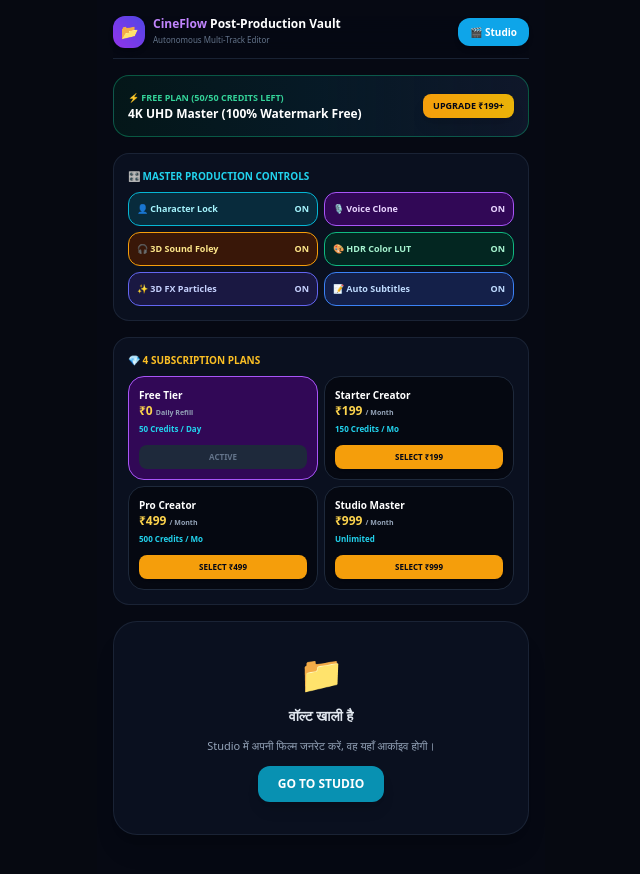
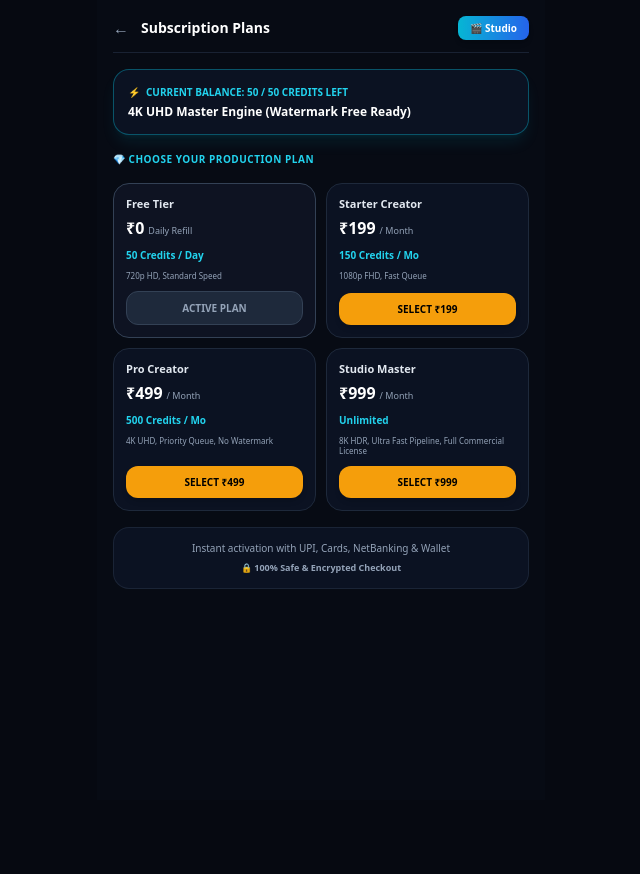
Before and after one commit to deepbhauak-wq/cineflow-ai, a Next.js app: page /vault in a window 1280 px wide. Shown: the top 874 px of the page, without its empty margins (319-959 px from the left). After the commit the page ends 800 px from the top, so only its background shows below. Built offline with nearby package versions, Linux system fonts and the light colour scheme.

Commit message:
Refactor VaultPage to SubscriptionPlansPage

```diff
--- a/app/vault/page.jsx
+++ b/app/vault/page.jsx
@@ -1,307 +1,135 @@
 "use client";
-import React, { useState, useEffect } from "react";
+import React, { useState } from "react";
 import Link from "next/link";
 
-export default function VaultPage() {
-  const [mounted, setMounted] = useState(false);
-  const [credits, setCredits] = useState(50);
-  const [userPlan, setUserPlan] = useState("Free");
-  const [showPaymentModal, setShowPaymentModal] = useState(false);
-  const [selectedPlanToBuy, setSelectedPlanToBuy] = useState(null);
-  const [payMethod, setPayMethod] = useState("upi");
-  const [statusMsg, setStatusMsg] = useState("");
-
-  const [characterLock, setCharacterLock] = useState(true);
-  const [voiceClone, setVoiceClone] = useState(true);
-  const [autoFoley, setAutoFoley] = useState(true);
-  const [hdrGrade, setHdrGrade] = useState(true);
-  const [anim3D, setAnim3D] = useState(true);
-  const [autoSubtitles, setAutoSubtitles] = useState(true);
-
-  const [vaultProjects, setVaultProjects] = useState([]);
-  const [selectedVaultProj, setSelectedVaultProj] = useState(null);
+export default function SubscriptionPlansPage() {
+  const [selectedPlan, setSelectedPlan] = useState("Free");
 
   const plans = [
     {
-      id: "Free",
       name: "Free Tier",
       price: "₹0",
       period: "Daily Refill",
       credits: "50 Credits / Day",
-      quality: "720p HD",
-      badge: "Active"
+      features: "720p HD, Standard Speed",
+      btnText: "Active Plan",
+      active: true,
+      color: "border-slate-700 bg-[#0e1322]"
     },
     {
-      id: "Starter",
       name: "Starter Creator",
       price: "₹199",
       period: "/ Month",
       credits: "150 Credits / Mo",
-      quality: "1080p Full HD",
-      badge: "Popular"
+      features: "1080p FHD, Fast Queue",
+      btnText: "Select ₹199",
+      active: false,
+      color: "border-slate-800 bg-[#0b1222]"
     },
     {
-      id: "Pro",
       name: "Pro Creator",
       price: "₹499",
       period: "/ Month",
       credits: "500 Credits / Mo",
-      quality: "4K UHD Clean",
-      badge: "Best Value ⭐"
+      features: "4K UHD, Priority Queue, No Watermark",
+      btnText: "Select ₹499",
+      active: false,
+      color: "border-slate-800 bg-[#0b1222]"
     },
     {
-      id: "Studio",
       name: "Studio Master",
       price: "₹999",
       period: "/ Month",
       credits: "Unlimited",
-      quality: "4K Cinema HDR",
-      badge: "Full Power 🚀"
+      features: "8K HDR, Ultra Fast Pipeline, Full Commercial License",
+      btnText: "Select ₹999",
+      active: false,
+      color: "border-slate-800 bg-[#0b1222]"
     }
   ];
 
-  useEffect(() => {
-    setMounted(true);
-    const lastDate = localStorage.getItem("cf_last_login_date");
-    const today = new Date().toDateString();
-
-    if (lastDate !== today) {
-      setCredits(50);
-      localStorage.setItem("cf_last_login_date", today);
-      localStorage.setItem("cf_free_credits", "50");
-    } else {
-      const savedCredits = localStorage.getItem("cf_free_credits");
-      setCredits(savedCredits !== null ? parseInt(savedCredits, 10) : 50);
-    }
-
-    const savedPlan = localStorage.getItem("cf_user_plan") || "Free";
-    setUserPlan(savedPlan);
-
-    try {
-      const saved = JSON.parse(localStorage.getItem("cf_master_archive") || "[]");
-      setVaultProjects(saved);
-      if (saved.length > 0) setSelectedVaultProj(saved[0]);
-    } catch (e) {
-      setVaultProjects([]);
-    }
-  }, []);
-
-  const notify = (msg) => {
-    setStatusMsg(msg);
-    setTimeout(() => setStatusMsg(""), 2200);
-  };
-
-  const handlePlanPurchase = (plan) => {
-    if (plan.id === "Free") {
-      notify("ℹ️ You are already on the 50 Daily Free credits plan.");
-      return;
-    }
-    setSelectedPlanToBuy(plan);
-    setShowPaymentModal(true);
-  };
-
-  const completePayment = () => {
-    if (!selectedPlanToBuy) return;
-    setUserPlan(selectedPlanToBuy.id);
-    localStorage.setItem("cf_user_plan", selectedPlanToBuy.id);
-    setShowPaymentModal(false);
-    notify(`🎉 Success! Upgraded to ${selectedPlanToBuy.name}!`);
-  };
-
-  if (!mounted) return null;
-
   return (
-    <div className="min-h-screen bg-[#060913] text-slate-100 p-4 pb-28 max-w-md mx-auto space-y-4 font-sans text-xs">
-      {/* Top Header */}
-      <header className="flex justify-between items-center border-b border-slate-800/80 pb-2.5 sticky top-0 bg-[#060913]/95 backdrop-blur-md z-40">
-        <div className="flex items-center gap-2">
-          <div className="w-8 h-8 rounded-xl bg-gradient-to-tr from-purple-600 to-indigo-600 flex items-center justify-center text-sm font-black shadow-md">
-            📂
-          </div>
-          <div>
-            <h1 className="text-xs font-black text-purple-400">
-              CineFlow <span className="text-white">Post-Production Vault</span>
-            </h1>
-            <p className="text-[8px] text-slate-500">Autonomous Multi-Track Editor</p>
-          </div>
+    <div className="min-h-screen bg-[#070b14] text-white font-sans text-xs p-4 pb-12 max-w-md mx-auto space-y-4 select-none">
+      {/* Header */}
+      <div className="flex items-center justify-between border-b border-slate-800/80 pb-3">
+        <div className="flex items-center gap-3">
+          <Link href="/" className="text-base text-slate-400 hover:text-white">
+            ←
+          </Link>
+          <h1 className="text-sm font-bold text-white">Subscription Plans</h1>
         </div>
         <Link
           href="/"
-          className="px-3 py-1.5 rounded-xl font-black text-[10px] bg-[#0ea5e9] hover:bg-[#0284c7] text-white transition flex items-center gap-1 shadow-md"
+          className="text-[10px] bg-gradient-to-r from-cyan-500 to-blue-600 px-3 py-1 rounded-lg font-bold shadow-md"
         >
           🎬 Studio
         </Link>
-      </header>
-
-      {statusMsg && (
-        <div className="bg-cyan-950/90 border border-cyan-500 text-cyan-300 p-2 rounded-xl text-center font-bold text-xs shadow-lg">
-          {statusMsg}
-        </div>
-      )}
-
-      {/* Plan Status Banner (50 Credits Updated) */}
-      <div className="bg-gradient-to-r from-emerald-950/40 via-cyan-950/40 to-slate-900 border border-emerald-500/40 p-3.5 rounded-2xl flex justify-between items-center">
-        <div>
-          <span className="text-[9px] font-black text-emerald-400 block uppercase">
-            ⚡ FREE PLAN ({credits}/50 CREDITS LEFT)
-          </span>
-          <h3 className="text-xs font-black text-white">4K UHD Master (100% Watermark Free)</h3>
-        </div>
-        <button
-          onClick={() => {
-            const el = document.getElementById("sub-plans");
-            if (el) el.scrollIntoView({ behavior: "smooth" });
-          }}
-          className="bg-gradient-to-r from-amber-500 to-yellow-500 text-slate-950 font-black px-2.5 py-1 rounded-lg text-[9px] uppercase shadow-lg"
-        >
-          Upgrade ₹199+
-        </button>
       </div>
 
-      {/* Master Production Controls */}
-      <div className="bg-[#0a101f] border border-slate-800/80 p-3.5 rounded-2xl space-y-2">
-        <span className="font-black text-cyan-400 text-[10px] block uppercase">🎛️ Master Production Controls</span>
-        <div className="grid grid-cols-2 gap-1.5">
-          <button
-            onClick={() => setCharacterLock(!characterLock)}
-            className={`p-2 rounded-xl border text-left font-bold text-[9px] flex justify-between items-center ${
-              characterLock ? "bg-cyan-950/80 border-cyan-500 text-cyan-200" : "bg-[#050811] border-slate-800 text-slate-500"
-            }`}
-          >
-            <span>👤 Character Lock</span>
-            <span>{characterLock ? "ON" : "OFF"}</span>
-          </button>
-
-          <button
-            onClick={() => setVoiceClone(!voiceClone)}
-            className={`p-2 rounded-xl border text-left font-bold text-[9px] flex justify-between items-center ${
-              voiceClone ? "bg-purple-950/80 border-purple-500 text-purple-200" : "bg-[#050811] border-slate-800 text-slate-500"
-            }`}
-          >
-            <span>🎙️ Voice Clone</span>
-            <span>{voiceClone ? "ON" : "OFF"}</span>
-          </button>
-
-          <button
-            onClick={() => setAutoFoley(!autoFoley)}
-            className={`p-2 rounded-xl border text-left font-bold text-[9px] flex justify-between items-center ${
-              autoFoley ? "bg-amber-950/80 border-amber-500 text-amber-200" : "bg-[#050811] border-slate-800 text-slate-500"
-            }`}
-          >
-            <span>🎧 3D Sound Foley</span>
-            <span>{autoFoley ? "ON" : "OFF"}</span>
-          </button>
-
-          <button
-            onClick={() => setHdrGrade(!hdrGrade)}
-            className={`p-2 rounded-xl border text-left font-bold text-[9px] flex justify-between items-center ${
-              hdrGrade ? "bg-emerald-950/80 border-emerald-500 text-emerald-200" : "bg-[#050811] border-slate-800 text-slate-500"
-            }`}
-          >
-            <span>🎨 HDR Color LUT</span>
-            <span>{hdrGrade ? "ON" : "OFF"}</span>
-          </button>
-
-          <button
-            onClick={() => setAnim3D(!anim3D)}
-            className={`p-2 rounded-xl border text-left font-bold text-[9px] flex justify-between items-center ${
-              anim3D ? "bg-indigo-950/80 border-indigo-500 text-indigo-200" : "bg-[#050811] border-slate-800 text-slate-500"
-            }`}
-          >
-            <span>✨ 3D FX Particles</span>
-            <span>{anim3D ? "ON" : "OFF"}</span>
-          </button>
-
-          <button
-            onClick={() => setAutoSubtitles(!autoSubtitles)}
-            className={`p-2 rounded-xl border text-left font-bold text-[9px] flex justify-between items-center ${
-              autoSubtitles ? "bg-blue-950/80 border-blue-500 text-blue-200" : "bg-[#050811] border-slate-800 text-slate-500"
-            }`}
-          >
-            <span>📝 Auto Subtitles</span>
-            <span>{autoSubtitles ? "ON" : "OFF"}</span>
-          </button>
+      {/* Current Active Plan Top Banner */}
+      <div className="bg-[#0b1222] border border-cyan-500/40 rounded-2xl p-3.5 space-y-1 shadow-lg shadow-cyan-500/10">
+        <div className="text-[10px] text-cyan-400 font-bold flex items-center gap-1.5">
+          <span>⚡</span> CURRENT BALANCE: 50 / 50 CREDITS LEFT
+        </div>
+        <div className="text-xs font-black text-white">
+          4K UHD Master Engine (Watermark Free Ready)
         </div>
       </div>
 
-      {/* 4 Subscription Plans Section */}
-      <div id="sub-plans" className="bg-[#0a101f] border border-slate-800/80 p-3.5 rounded-2xl space-y-2">
-        <span className="font-black text-amber-400 text-[10px] block uppercase">💎 4 Subscription Plans</span>
-        <div className="grid grid-cols-2 gap-1.5">
+      <div className="text-[10px] font-bold text-cyan-400 tracking-wider uppercase">
+        💎 Choose Your Production Plan
+      </div>
+
+      {/* 4 Subscription Plans Grid */}
+      <div className="grid grid-cols-2 gap-2.5">
         {plans.map((p) => (
           <div
-              key={p.id}
-              className={`p-2.5 rounded-2xl border flex flex-col justify-between ${
-                userPlan === p.id ? "bg-purple-950/80 border-purple-500" : "bg-[#050811] border-slate-800"
+            key={p.name}
+            onClick={() => setSelectedPlan(p.name)}
+            className={`p-3 rounded-2xl border flex flex-col justify-between space-y-2.5 cursor-pointer transition ${
+              selectedPlan === p.name
+                ? "border-cyan-500 bg-[#0d2238] shadow-lg shadow-cyan-500/10"
+                : p.color
             }`}
           >
-              <div>
-                <span className="font-bold text-[10px] text-white block">{p.name}</span>
-                <span className="text-amber-300 font-bold text-xs">{p.price} <span className="text-[7px] text-slate-400">{p.period}</span></span>
-                <span className="text-cyan-400 font-bold text-[8px] block">{p.credits}</span>
+            <div className="space-y-1">
+              <div className="text-[11px] font-bold text-slate-200">{p.name}</div>
+              <div className="text-base font-black text-white">
+                {p.price}
+                <span className="text-[9px] font-normal text-slate-400 ml-1">
+                  {p.period}
+                </span>
               </div>
+              <div className="text-[10px] font-semibold text-cyan-400">
+                {p.credits}
+              </div>
+              <div className="text-[8px] text-slate-400 leading-tight pt-1">
+                {p.features}
+              </div>
+            </div>
+
             <button
-                onClick={() => handlePlanPurchase(p)}
-                disabled={userPlan === p.id}
-                className={`w-full mt-2 py-1 rounded-lg font-bold text-[8px] uppercase ${
-                  userPlan === p.id ? "bg-slate-800 text-slate-500" : "bg-amber-500 text-slate-950 shadow"
+              className={`w-full py-2 rounded-xl text-[10px] font-black uppercase transition ${
+                p.active
+                  ? "bg-slate-800 text-slate-400 border border-slate-700 cursor-default"
+                  : "bg-[#f59e0b] hover:bg-[#d97706] text-black shadow-md active:scale-95"
               }`}
             >
-                {userPlan === p.id ? "Active" : `Select ${p.price}`}
+              {p.btnText}
             </button>
           </div>
         ))}
       </div>
+
+      {/* Payment Methods Info Footer */}
+      <div className="bg-[#0b1222] border border-slate-800/80 rounded-2xl p-3 text-center space-y-1">
+        <div className="text-[10px] text-slate-400 font-medium">
+          Instant activation with UPI, Cards, NetBanking & Wallet
         </div>
-
-      {/* Vault Empty State */}
-      <div className="bg-[#0a101f] border border-slate-800/80 p-8 rounded-3xl text-center space-y-3 shadow-xl">
-        <div className="text-4xl">📁</div>
-        <h3 className="text-sm font-bold text-slate-200">वॉल्ट खाली है</h3>
-        <p className="text-[11px] text-slate-400">Studio में अपनी फिल्म जनरेट करें, वह यहाँ आर्काइव होगी।</p>
-        <Link
-          href="/"
-          className="inline-block py-2.5 px-5 bg-cyan-600 rounded-xl text-xs font-bold text-white uppercase shadow-lg"
-        >
-          Go to Studio
-        </Link>
-      </div>
-
-      {/* Payment Modal */}
-      {showPaymentModal && selectedPlanToBuy && (
-        <div className="fixed inset-0 bg-black/85 backdrop-blur-md z-50 flex items-center justify-center p-4">
-          <div className="bg-[#0a101f] border border-slate-800 w-full max-w-sm rounded-3xl p-4 space-y-3">
-            <div className="flex justify-between items-center border-b border-slate-800 pb-2">
-              <h3 className="font-bold text-white text-xs">{selectedPlanToBuy.name} ({selectedPlanToBuy.price})</h3>
-              <button onClick={() => setShowPaymentModal(false)} className="text-slate-400 font-bold">✕</button>
-            </div>
-            <div className="grid grid-cols-3 gap-1">
-              {[{ id: "upi", label: "📱 UPI" }, { id: "card", label: "💳 Cards" }, { id: "net", label: "🏦 Bank" }].map((m) => (
-                <button
-                  key={m.id}
-                  onClick={() => setPayMethod(m.id)}
-                  className={`py-1 rounded-lg text-[9px] font-bold ${payMethod === m.id ? "bg-cyan-600 text-white" : "bg-[#050811] text-slate-400 border border-slate-800"}`}
-                >
-                  {m.label}
-                </button>
-              ))}
-            </div>
-            {payMethod === "upi" && (
-              <input
-                type="text"
-                placeholder="Enter UPI ID (e.g. user@okhdfcbank)"
-                className="w-full bg-[#050811] p-2 rounded-lg border border-slate-800 text-xs text-white outline-none"
-              />
-            )}
-            <button
-              onClick={completePayment}
-              className="w-full py-2.5 bg-amber-500 text-slate-950 font-black text-xs rounded-xl uppercase"
-            >
-              Pay {selectedPlanToBuy.price} Securely
-            </button>
+        <div className="text-[9px] text-slate-400 font-bold">
+          🔒 100% Safe & Encrypted Checkout
         </div>
       </div>
-      )}
     </div>
   );
 }
```
Lines whose indentation alone changed are shown as unchanged.
